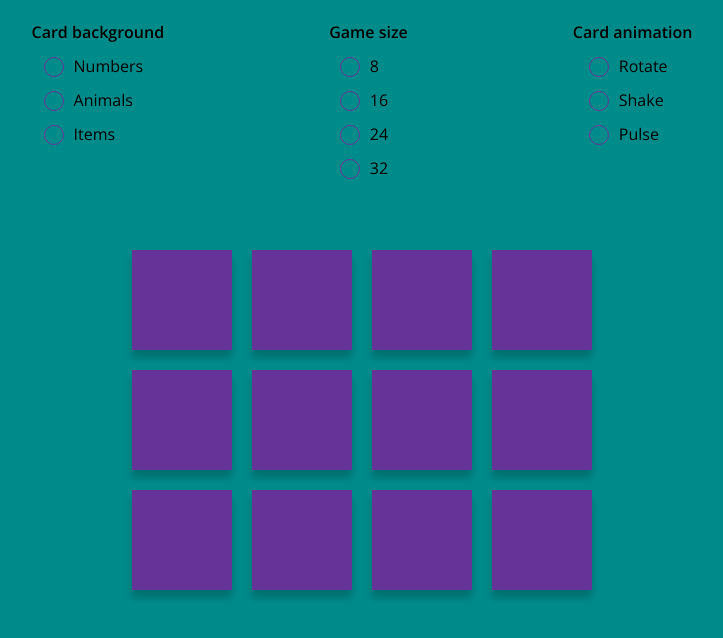
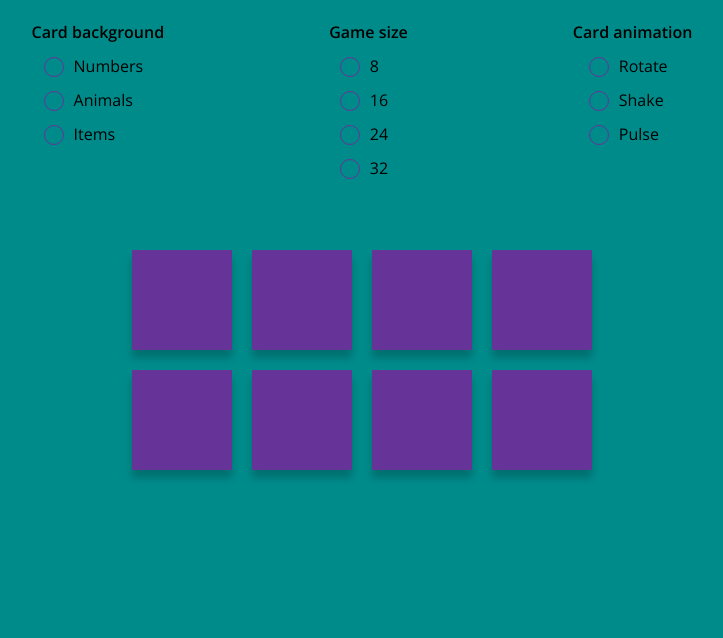
Before and after one commit to todorgarnev/memory-cards, a React (Create React App) app: page / in a window 1280 px wide. Shown: the top 638 px of the page, without its empty margins (278-1001 px from the left). Built offline with nearby package versions, Linux system fonts and the light colour scheme.

Commit message:
Added Game component.

```diff
--- a/src/App.scss
+++ b/src/App.scss
@@ -1,19 +1,5 @@
 .app {
   padding: 1rem 5rem;
-
-  .game {
-    display: grid;
-    grid-template-columns: repeat(auto-fill, 10rem);
-    justify-content: center;
-    gap: 2rem;
-    margin: 0 auto;
-    width: 50%;
-    max-width: 50rem;
-
-    &.blocked {
-      pointer-events: none;
-    }
-  }
 
   .win {
     font-size: 3rem;
@@ -21,11 +7,3 @@
     text-align: center;
   }
 }
-
-@media (orientation: portrait) {
-  .app .game {
-    grid-template-columns: repeat(auto-fill, 8rem);
-    width: 70vmin;
-    gap: 1rem;
-  }
-}
--- a/src/App.tsx
+++ b/src/App.tsx
@@ -1,67 +1,14 @@
-import React, { FunctionComponent, useEffect, useState } from 'react';
+import React, { FunctionComponent } from 'react';
 import './App.scss';
 
-import Card from './components/card/Card';
 import SettingsPanel from './components/settings/SettingsPanel';
-import { ICard } from './shared/interfaces/ICard';
-import * as GameLogic from './shared/utils/gameLogic';
-import * as Constants from './shared/constants/constants';
+import Game from './components/Game/Game';
 
 const App: FunctionComponent = () => {
-  const [selectedItems, setSelectedItems] = useState<ICard[]>([]);
-  const [items, setItems] = useState<ICard[]>([]);
-  const [blocked, setBlocked] = useState<boolean>(false);
-  const [win, setWin] = useState<boolean>(false);
-
-  useEffect(() => {
-    setItems(GameLogic.getInitialGameItems(12));
-  }, []);
-
-  useEffect(() => {
-    if (selectedItems.length === 2) {
-      setBlocked(true);
-
-      if (selectedItems[0].value === selectedItems[1].value) {
-        setItems((items: ICard[]) => GameLogic.setSelectedItemsToUnactive(items, selectedItems[0].key, selectedItems[1].key));
-        setTimeout(() => {
-          setBlocked(false);
-          setWin(() => GameLogic.checkAllSelected(items));
-        }, Constants.guessedTimeout);
-      } else {
-        setTimeout(() => {
-          setItems((items: ICard[]) => GameLogic.unselectAll(items));
-          setBlocked(false);
-        }, Constants.notGuessedTimeout);
-      }
-
-      setSelectedItems([]);
-    }
-  }, [selectedItems, items]);
-
-  const getSelectedItem = (selectedItem: ICard) => {
-    if (selectedItems.length < 2) {
-      setSelectedItems([...selectedItems, selectedItem]);
-      setItems(GameLogic.setSelectedItem(items, selectedItem.key));
-    }
-  }
-
-  const startAgain = (): void => {
-    setItems(GameLogic.getInitialGameItems(12));
-    setWin(false);
-  }
-
   return (
     <div className="app">
       <SettingsPanel />
-      <div className={`game${blocked ? ' blocked' : ''}`}>
-        {
-          items.map((item: ICard) => {
-            return <Card key={item.key} item={item} getSelectedItem={getSelectedItem} />
-          })
-        }
-      </div>
-      {win ? <div className='win'>Congrats</div> : ''}
-      {win ? <button className='start-game' onClick={startAgain}>Start again</button> : ''}
+      <Game />
     </div>
   );
 }
--- /dev/null
+++ b/src/components/Game/Game.scss
@@ -0,0 +1,21 @@
+.game {
+  display: grid;
+  grid-template-columns: repeat(auto-fill, 10rem);
+  justify-content: center;
+  gap: 2rem;
+  margin: 0 auto;
+  width: 50%;
+  max-width: 50rem;
+
+  &.blocked {
+    pointer-events: none;
+  }
+}
+
+@media (orientation: portrait) {
+  .game {
+    grid-template-columns: repeat(auto-fill, 8rem);
+    width: 70vmin;
+    gap: 1rem;
+  }
+}
--- /dev/null
+++ b/src/components/Game/Game.tsx
@@ -0,0 +1,73 @@
+import React, { FunctionComponent, useContext, useEffect, useState } from 'react';
+import './Game.scss';
+
+import Card from '../card/Card';
+import { ICard } from '../../shared/interfaces/ICard';
+import { Context } from '../../shared/store/settingsStore';
+import * as GameLogic from '../../shared/utils/gameLogic';
+import * as Constants from '../../shared/constants/constants';
+
+interface GameProps { }
+
+const Game: FunctionComponent<GameProps> = () => {
+  const [state] = useContext(Context);
+  const { gameSize } = state;
+  const [items, setItems] = useState<ICard[]>([]);
+  const [selectedItems, setSelectedItems] = useState<ICard[]>([]);
+  const [blocked, setBlocked] = useState<boolean>(false);
+  const [win, setWin] = useState<boolean>(false);
+
+  useEffect(() => {
+    setItems(GameLogic.getInitialGameItems(gameSize));
+  }, [gameSize]);
+
+  useEffect(() => {
+    if (selectedItems.length === 2) {
+      setBlocked(true);
+
+      if (selectedItems[0].value === selectedItems[1].value) {
+        setItems((items: ICard[]) => GameLogic.setSelectedItemsToUnactive(items, selectedItems[0].key, selectedItems[1].key));
+        setTimeout(() => {
+          setBlocked(false);
+          setWin(() => GameLogic.checkAllSelected(items));
+        }, Constants.guessedTimeout);
+      } else {
+        setTimeout(() => {
+          setItems((items: ICard[]) => GameLogic.unselectAll(items));
+          setBlocked(false);
+        }, Constants.notGuessedTimeout);
+      }
+
+      setSelectedItems([]);
+    }
+  }, [selectedItems, items]);
+
+  const getSelectedItem = (selectedItem: ICard) => {
+    if (selectedItems.length < 2) {
+      setSelectedItems([...selectedItems, selectedItem]);
+      setItems(GameLogic.setSelectedItem(items, selectedItem.key));
+    }
+  }
+
+  const startAgain = (): void => {
+    setItems(GameLogic.getInitialGameItems(gameSize));
+    setWin(false);
+  }
+
+  return (
+    <React.Fragment>
+      <div className={`game${blocked ? ' blocked' : ''}`}>
+        {
+          items.map((item: ICard) => {
+            return <Card key={item.key} item={item} getSelectedItem={getSelectedItem} />
+          })
+        }
+      </div>
+
+      { win ? <div className='win'>Congrats</div> : ''}
+      { win ? <button className='start-game' onClick={startAgain}>Start again</button> : ''}
+    </React.Fragment>
+  );
+}
+
+export default Game;
--- a/src/components/UI/RadioButton/RadioButton.tsx
+++ b/src/components/UI/RadioButton/RadioButton.tsx
@@ -22,6 +22,9 @@ const RadioButton: FunctionComponent<RadioButtonProps> = ({ name, subType }) =>
       case InputGroupName.animation:
         dispatch({ type: 'SET_ANIMATION_TYPE', payload: value });
         break;
+      case InputGroupName.size:
+        dispatch({ type: 'SET_GAME_SIZE', payload: value });
+        break;
     }
   }
 
```
